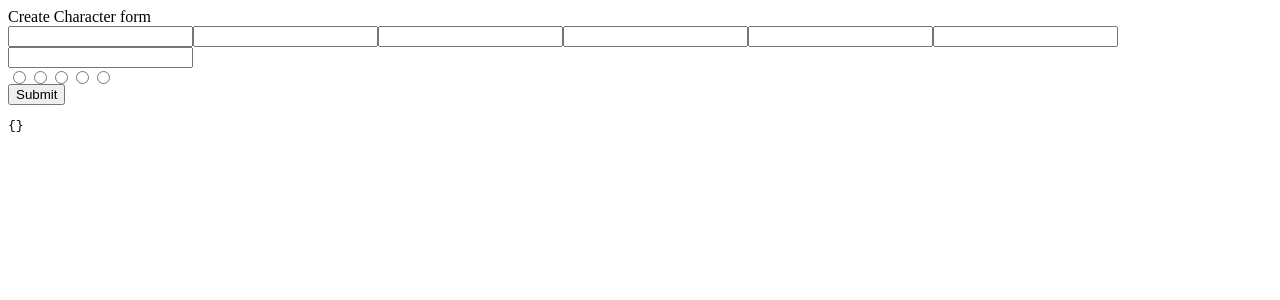
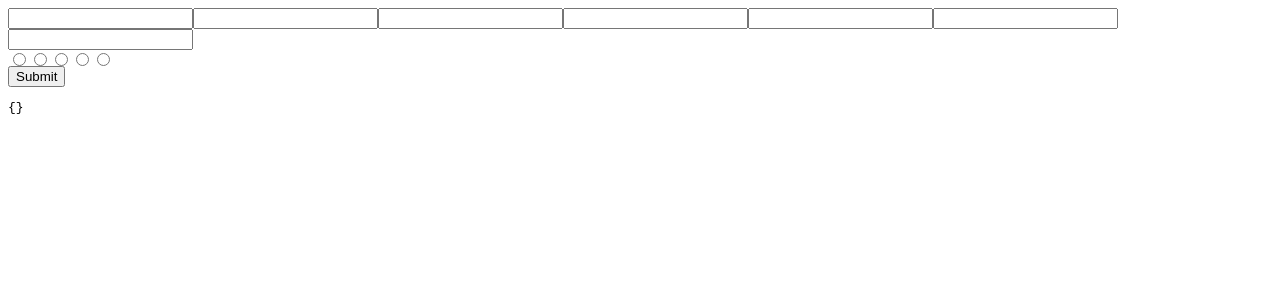
Before and after one commit to Stralos/library-of-darkness, a React (Create React App) app in the folder client/: page / in a window 1280 px wide. Shown: the top 300 px of the page. Built offline with nearby package versions, Linux system fonts and the light colour scheme.

Commit message:
Move App component to separate folder

```diff
--- a/client/package.json
+++ b/client/package.json
@@ -10,6 +10,7 @@
     "@types/node": "^12.0.0",
     "@types/react": "^16.9.0",
     "@types/react-dom": "^16.9.0",
+    "@types/react-router-dom": "^5.1.5",
     "husky": "^4.2.5",
     "lint-staged": "^10.2.11",
     "prettier": "^2.0.5",
@@ -29,7 +30,7 @@
     "dev": "PORT=3020 react-scripts start",
     "build": "react-scripts build",
     "test": "react-scripts test",
-    "eject": "react-scripts eject"
+    "check-for-library-updates": "yarn outdated"
   },
   "eslintConfig": {
     "extends": "react-app"
--- a/client/src/App.tsx
+++ b/client/src/components/app/App.tsx
@@ -4,8 +4,7 @@ import { CreateCharacterForm } from 'components/pages/CreateCharacterForm';
 export const App = () => {
   return (
     <div>
-      <div>Create Character form</div>
-      <CreateCharacterForm onSubmit={alert} />
+      <CreateCharacterForm onSubmit={(result) => { alert(JSON.stringify(result))}} />
     </div>
   );
 };
--- /dev/null
+++ b/client/src/components/app/index.tsx
@@ -0,0 +1 @@
+export * from './App';
--- a/client/src/index.tsx
+++ b/client/src/index.tsx
@@ -1,10 +1,13 @@
 import React from 'react';
 import ReactDOM from 'react-dom';
-import { App } from './App';
+import { BrowserRouter } from 'react-router-dom';
+import { App } from './components/app';
 
 ReactDOM.render(
   <React.StrictMode>
-    <App />
+    <BrowserRouter>
+      <App />
+    </BrowserRouter>
   </React.StrictMode>,
   document.getElementById('root')
 );
```
Also changed, not shown: 1 other file (tests, documents, lock files or other folders).
